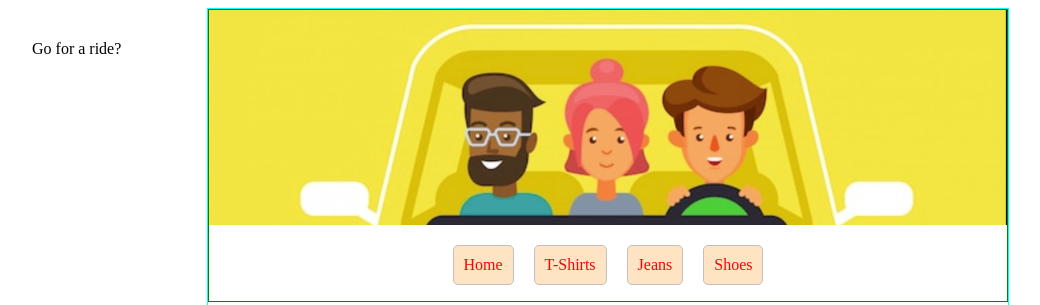
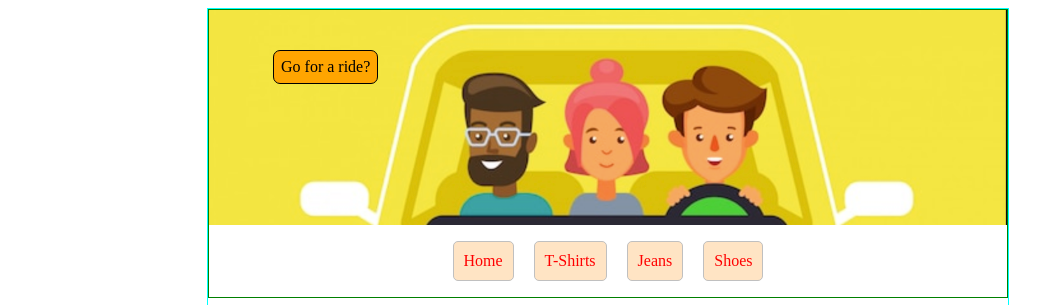
Before and after one commit to jonbertelsen/html_demo, a plain HTML site: page index.html in a window 1280 px wide. Shown: the top 305 px of the page, without its empty margins (32-1072 px from the left). Drawn offline with Linux system fonts and the light colour scheme.

Commit message:
position button on top of image

```diff
--- a/css/styles.css
+++ b/css/styles.css
@@ -30,6 +30,8 @@ h2 {
 /* ********* sideelementer *********** */
 
 header {
+    position: relative;
+    display: inline-block;
     border: 1px solid green;
 }
 
@@ -63,13 +65,17 @@ body {
 .header-image {
     width: 100%;
     max-width: 800px;
+    display: block;
 }
 
 #header-cta {
     position: absolute;
     top: 5vh;
     left: 5vw;
-
+    border: 1px solid black;
+    padding: 7px;
+    border-radius: 7px;
+    background-color: orange;
 }
 
 /* **** Navigation ******* */
```
